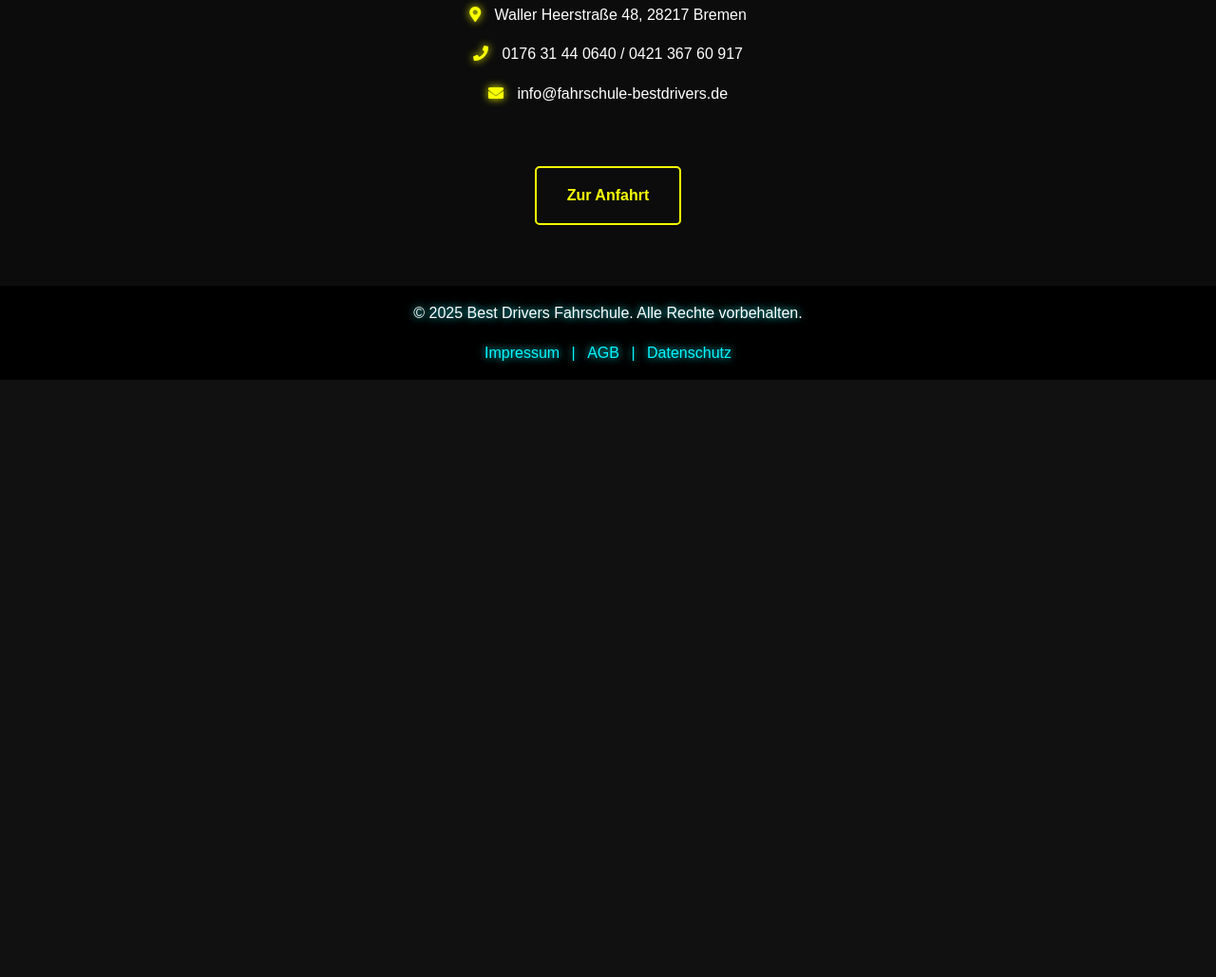
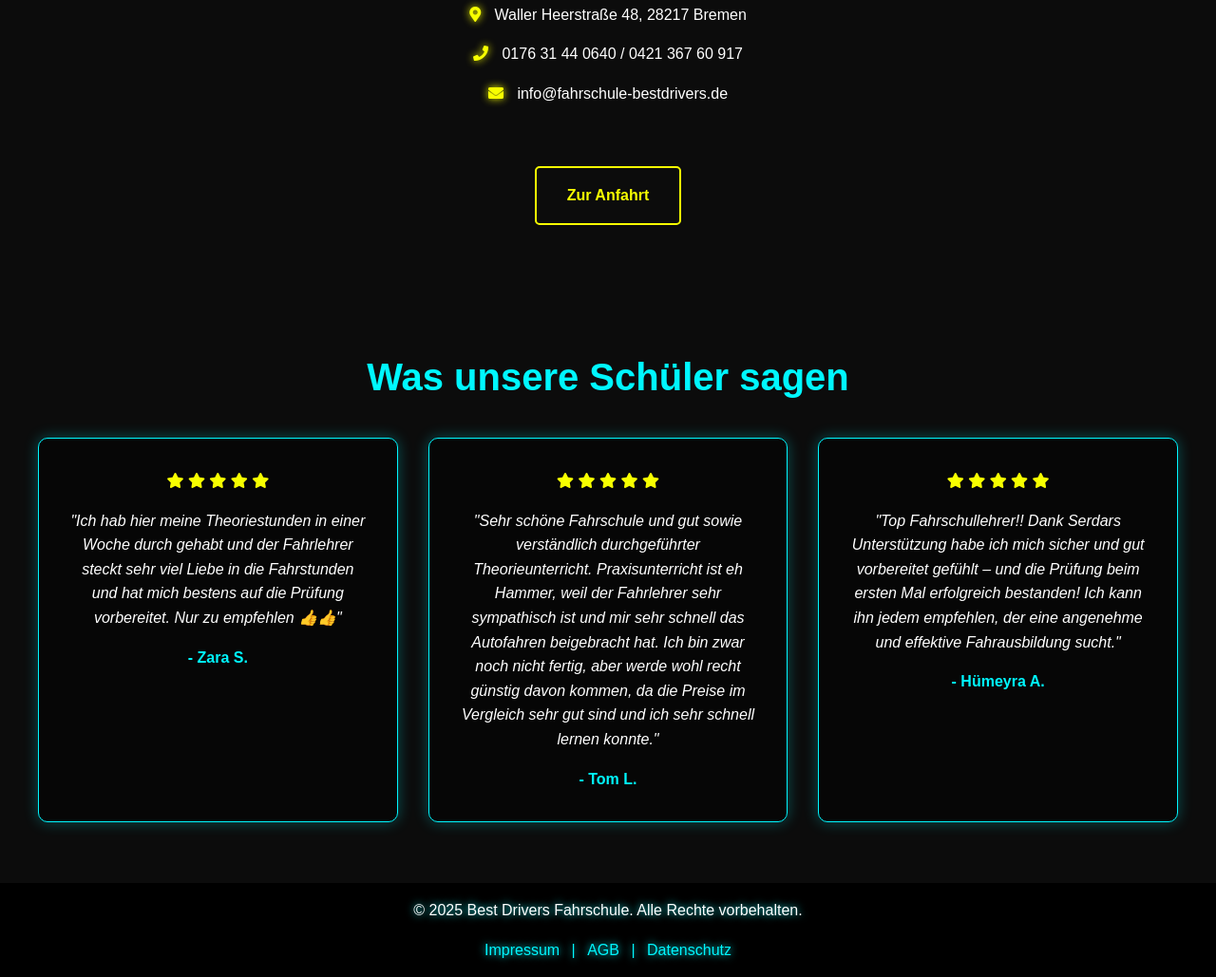
Before and after one commit to ZaraSheikhi/Fahrschule-Best-Drivers, a plain HTML site: page index.html in a window 1280 px wide. Shown: the part 2317-3346 px from the top of the page at 95% size. Before the commit the page ends 2717 px from the top, so only its background shows below. Drawn offline with Linux system fonts and the light colour scheme.

Commit message:
Änderungen Preise
Änderungen Preise

```diff
--- a/index.html
+++ b/index.html
@@ -92,7 +92,7 @@
             <div class="info-box preise-preview">
                 <h2>Unsere Preise</h2>
                 <div class="preis-preview">
-                    <p class="preis-highlight">Grundbetrag Klasse B 500 €</p>
+                    <p class="preis-highlight">Grundbetrag Klasse B 399 €</p>
                     <p class="preis-highlight">Grundbetrag Klasse BE 250 €</p>
                     <p class="preis-highlight">Grundbetrag Klasse B + BE 650 €</p>
                     <a href="preise.html" class="detail-button">Alle Preise ansehen</a>
@@ -131,6 +131,45 @@
                 <a href="kontakt.html" class="cta-button">Zur Anfahrt</a>
             </div>
         </section>
+
+        <section id="reviews" class="reviews">
+            <h2>Was unsere Schüler sagen</h2>
+            <div class="reviews-container">
+                <div class="review-box">
+                    <div class="review-header">
+                        <i class="fas fa-star"></i>
+                        <i class="fas fa-star"></i>
+                        <i class="fas fa-star"></i>
+                        <i class="fas fa-star"></i>
+                        <i class="fas fa-star"></i>
+                    </div>
+                    <p class="review-text">"Ich hab hier meine Theoriestunden in einer Woche durch gehabt und der Fahrlehrer steckt sehr viel Liebe in die Fahrstunden und hat mich bestens auf die Prüfung vorbereitet. Nur zu empfehlen 👍👍"</p>
+                    <p class="review-author">- Zara S.</p>
+                </div>
+                <div class="review-box">
+                    <div class="review-header">
+                        <i class="fas fa-star"></i>
+                        <i class="fas fa-star"></i>
+                        <i class="fas fa-star"></i>
+                        <i class="fas fa-star"></i>
+                        <i class="fas fa-star"></i>
+                    </div>
+                    <p class="review-text">"Sehr schöne Fahrschule und gut sowie verständlich durchgeführter Theorieunterricht. Praxisunterricht ist eh Hammer, weil der Fahrlehrer sehr sympathisch ist und mir sehr schnell das Autofahren beigebracht hat. Ich bin zwar noch nicht fertig, aber werde wohl recht günstig davon kommen, da die Preise im Vergleich sehr gut sind und ich sehr schnell lernen konnte."</p>
+                    <p class="review-author">- Tom L.</p>
+                </div>
+                <div class="review-box">
+                    <div class="review-header">
+                        <i class="fas fa-star"></i>
+                        <i class="fas fa-star"></i>
+                        <i class="fas fa-star"></i>
+                        <i class="fas fa-star"></i>
+                        <i class="fas fa-star"></i>
+                    </div>
+                    <p class="review-text">"Top Fahrschullehrer!! Dank Serdars Unterstützung habe ich mich sicher und gut vorbereitet gefühlt – und die Prüfung beim ersten Mal erfolgreich bestanden! Ich kann ihn jedem empfehlen, der eine angenehme und effektive Fahrausbildung sucht."</p>
+                    <p class="review-author">- Hümeyra A.</p>
+                </div>
+            </div>
+        </section>
     </main>
 
     <footer>
--- a/styles.css
+++ b/styles.css
@@ -863,3 +863,69 @@
 .option a:hover {
     color: #f7ff00;
 }
+
+/* Rezensionen Stile */
+.reviews {
+    background: rgba(0, 0, 0, 0.3);
+    padding: 4rem 2rem;
+    text-align: center;
+}
+
+.reviews h2 {
+    color: #00f7ff;
+    margin-bottom: 2rem;
+    font-size: 2.5rem;
+}
+
+.reviews-container {
+    display: grid;
+    grid-template-columns: repeat(auto-fit, minmax(300px, 1fr));
+    gap: 2rem;
+    max-width: 1200px;
+    margin: 0 auto;
+}
+
+.review-box {
+    background: rgba(0, 0, 0, 0.5);
+    padding: 2rem;
+    border-radius: 10px;
+    border: 1px solid #00f7ff;
+    box-shadow: 0 0 15px rgba(0, 247, 255, 0.3);
+}
+
+.review-header {
+    color: #f7ff00;
+    margin-bottom: 1rem;
+}
+
+.review-text {
+    color: #fff;
+    font-style: italic;
+    margin-bottom: 1rem;
+}
+
+.review-author {
+    color: #00f7ff;
+    font-weight: bold;
+}
+
+.google-reviews-link {
+    margin-top: 2rem;
+}
+
+.google-reviews-link .cta-button {
+    display: inline-block;
+    padding: 1rem 2rem;
+    background: transparent;
+    border: 2px solid #00f7ff;
+    color: #00f7ff;
+    text-decoration: none;
+    border-radius: 5px;
+    transition: all 0.3s ease;
+}
+
+.google-reviews-link .cta-button:hover {
+    background: #00f7ff;
+    color: #000;
+    box-shadow: 0 0 15px rgba(0, 247, 255, 0.5);
+}
```
Also changed, not shown: kurse.html (+2 -0 lines).
